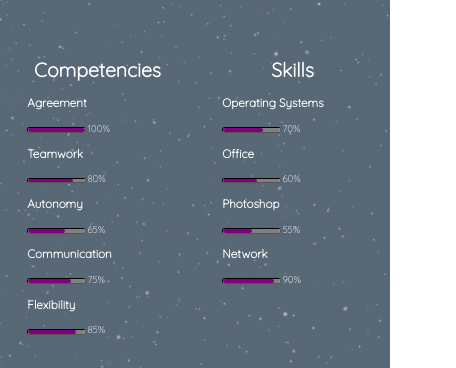
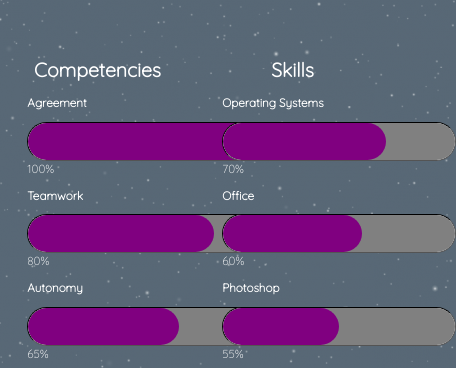
Before and after one commit to IanRomero99/cv-ian-romero, a plain HTML site: page en/index.html in a window 390 px wide. Shown: the part 456-824 px from the top of the page, 456 px wide, since content can reach past the window. Drawn offline with Linux system fonts and the light colour scheme; files whose address does not match are found by name.

Commit message:
curriculum

```diff
--- a/css/style.css
+++ b/css/style.css
@@ -69,6 +69,10 @@
 
 li.active {
     background-color: #4CAF50;
+}
+
+.progress span {
+    font-size: 3vw;
 }
 
 #section1 {
@@ -245,6 +249,9 @@
     #header {
         width: 100%;
     }
+    .progress {
+        font-size: 4vw;
+    }
     h1 {
         font-size: 5vw;
     }
@@ -261,7 +268,7 @@
         font-size: 3vw;
     }
     span {
-            font-size: 2.5vw;
+        font-size: 3vw;
     }
     iframe {
         width: 90vw;
@@ -291,4 +298,12 @@
         width: 60vw;
         height: 35vw;
     }
+    progress[value] {
+        border: 1px inset black;
+        background-color: white;
+        border-radius: 20px;
+        overflow: hidden;
+        width: 60vw;
+        height: 10vw;
     }
+}
```
Lines whose indentation alone changed are shown as unchanged.
